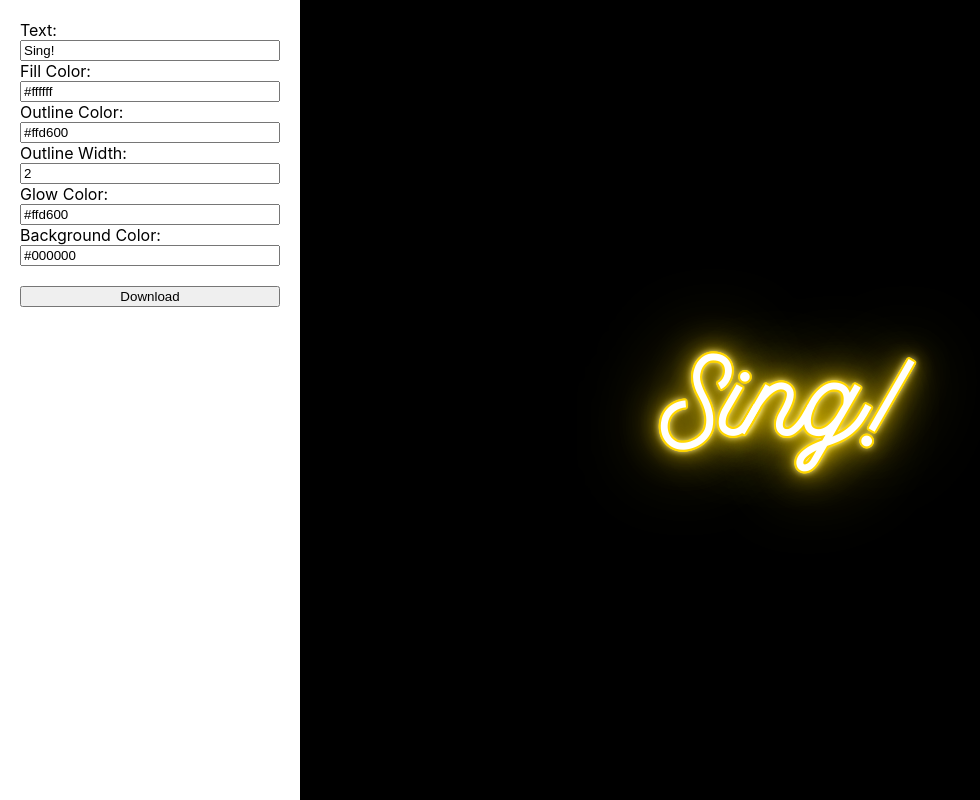
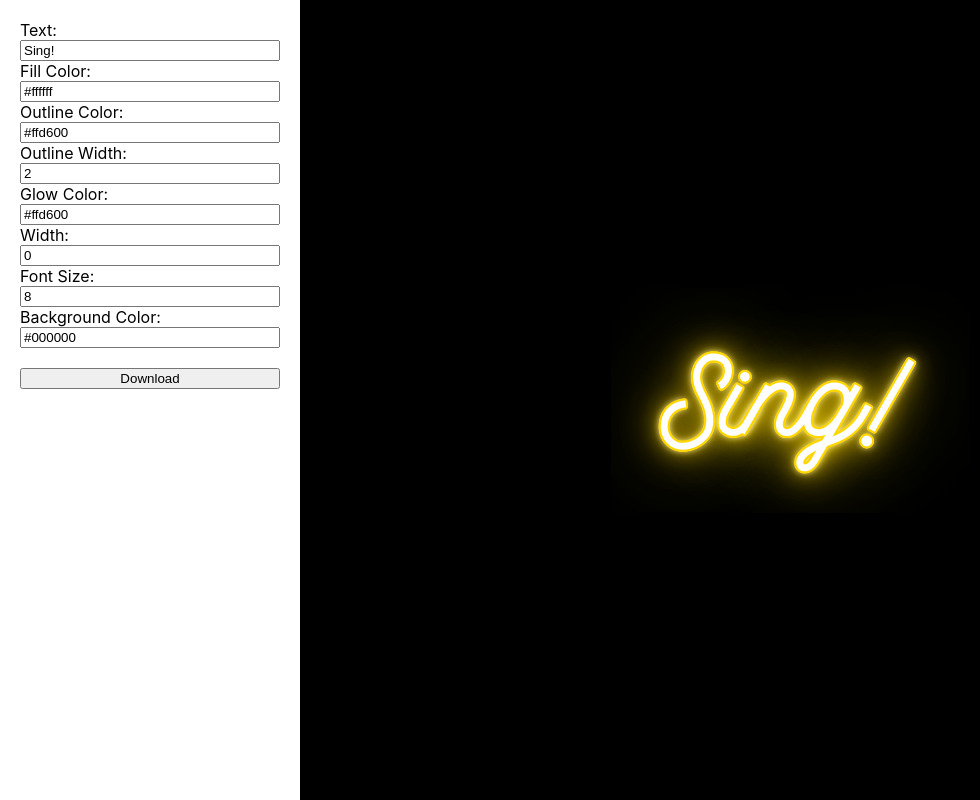
Before and after one commit to thatBrian/neonsvg, a Next.js app: page / in a window 1280 px wide. Shown: the whole page, without its empty margins (0-980 px from the left). Built offline with nearby package versions, Linux system fonts and the light colour scheme.

Commit message:
Switch to png

```diff
--- a/pages/index.js
+++ b/pages/index.js
@@ -9,13 +9,17 @@ export default function Home() {
     const [background, setBackground] = useState('#000000');
     const [strokeWidth, setStrokeWidth] = useState(2);
     const [glow, setGlow] = useState('#ffd600');
+    const [width, setWidth] = useState(0);
+    const [fontSize, setFontSize] = useState(8);
     const download = () => {
-        domtoimage.toSvg(document.getElementById(styles.neonText)).then((dataUrl) => {
-            var link = document.createElement('a');
-            link.download = 'neonText.svg';
-            link.href = dataUrl;
-            link.click();
-        });
+        domtoimage
+            .toPng(document.getElementById(styles.neonText), { height: '2000px', width: '2000px' })
+            .then((dataUrl) => {
+                var link = document.createElement('a');
+                link.download = 'neonText.png';
+                link.href = dataUrl;
+                link.click();
+            });
     };
     return (
         <div className={styles.container}>
@@ -30,6 +34,10 @@ export default function Home() {
                 <input onChange={(e) => setStrokeWidth(e.target.value)} value={strokeWidth} />
                 Glow Color:
                 <input onChange={(e) => setGlow(e.target.value)} value={glow} />
+                Width:
+                <input onChange={(e) => setWidth(e.target.value)} value={width} />
+                Font Size:
+                <input onChange={(e) => setFontSize(e.target.value)} value={fontSize} />
                 Background Color:
                 <input onChange={(e) => setBackground(e.target.value)} value={background} />
                 <br />
@@ -43,6 +51,9 @@ export default function Home() {
                         ['--stroke-color']: stroke,
                         ['--neonStrokeWidth']: `${strokeWidth}px`,
                         ['--glowColor']: `${glow}`,
+                        width: parseInt(width) === 0 || !width ? 'auto' : `${width}px`,
+                        overflow: 'hidden',
+                        fontSize: `${fontSize}rem`,
                     }}
                 >
                     {text}
--- a/styles/Home.module.css
+++ b/styles/Home.module.css
@@ -21,9 +21,8 @@
 
 #neonText {
     text-align: center;
-    font-size: 8rem;
     font-family: Madgue;
-    padding: 50px;
+    padding: 40px 50px;
     text-shadow: calc(var(--neonStrokeWidth) * 1) calc(var(--neonStrokeWidth) * 0) 0 var(--stroke-color),
         calc(var(--neonStrokeWidth) * 0.9239) calc(var(--neonStrokeWidth) * 0.3827) 0 var(--stroke-color),
         calc(var(--neonStrokeWidth) * 0.7071) calc(var(--neonStrokeWidth) * 0.7071) 0 var(--stroke-color),
```
